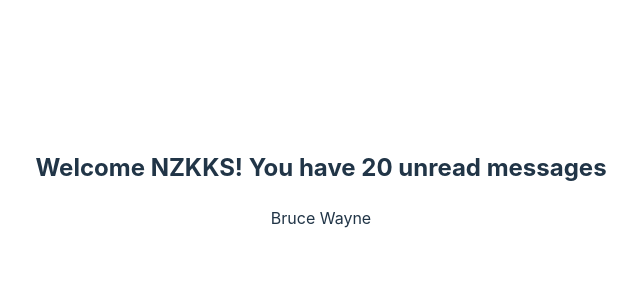
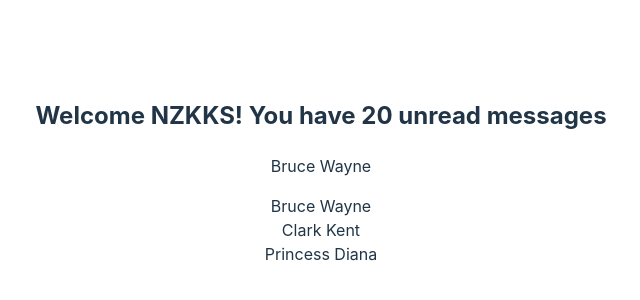
Before and after one commit to nzkks/react-typescript, a React (Vite) app: page / in a window 1280 px wide. Shown: the part 220-520 px from the top of the page, without its empty margins (319-959 px from the left). Built offline with nearby package versions, Linux system fonts and the light colour scheme.

Commit message:
PersonList: props with an array

```diff
--- a/src/App.tsx
+++ b/src/App.tsx
@@ -1,6 +1,7 @@
 import './App.css';
 import { Greet } from './components/props/Greet';
 import { Person } from './components/props/Person';
+import { PersonList } from './components/props/PersonList';
 
 function App() {
   const personName = {
@@ -8,10 +9,26 @@ function App() {
     last: 'Wayne'
   };
 
+  const nameList = [
+    {
+      first: 'Bruce',
+      last: 'Wayne'
+    },
+    {
+      first: 'Clark',
+      last: 'Kent'
+    },
+    {
+      first: 'Princess',
+      last: 'Diana'
+    }
+  ];
+
   return (
     <>
       <Greet name="NZKKS" messageCount={20} isLoggedIn={true} />
       <Person name={personName} />
+      <PersonList names={nameList} />
     </>
   );
 }
--- /dev/null
+++ b/src/components/props/PersonList.tsx
@@ -0,0 +1,18 @@
+type PersonListProps = {
+  names: {
+    first: string;
+    last: string;
+  }[];
+};
+
+export const PersonList = (props: PersonListProps) => {
+  return (
+    <ul style={{ listStyle: 'none', paddingLeft: 0 }}>
+      {props.names.map(person => (
+        <li key={`${person.first} ${person.last}`}>
+          {person.first} {person.last}
+        </li>
+      ))}
+    </ul>
+  );
+};
```
